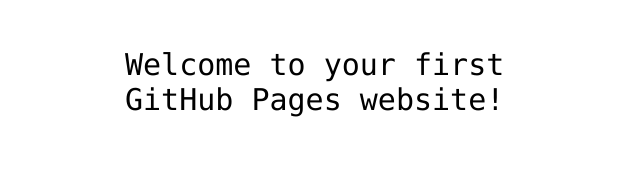
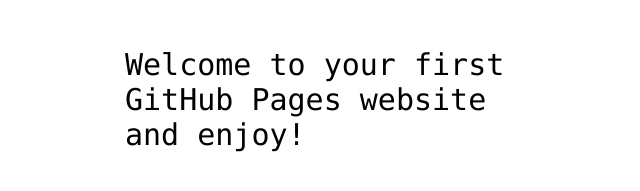
Before and after one commit to Knightabhi/hello-world, a plain HTML site: page index.html in a window 1280 px wide. Shown: the part 341-532 px from the top of the page, without its empty margins (315-955 px from the left). Drawn offline with Linux system fonts and the light colour scheme.

Commit message:
Update index.html

```diff
--- a/index.html
+++ b/index.html
@@ -12,7 +12,7 @@
 <img src="https://octodex.github.com/images/daftpunktocat-thomas.gif" id="octocat" alt="octocat-gif" />
 
 <!-- Change this code here by copy and pasting your template on line 15 -->
-<p>Welcome to your first GitHub Pages website!</p>
+<p>Welcome to your first GitHub Pages website and enjoy!</p>
 
 </body>
 </html>
```
